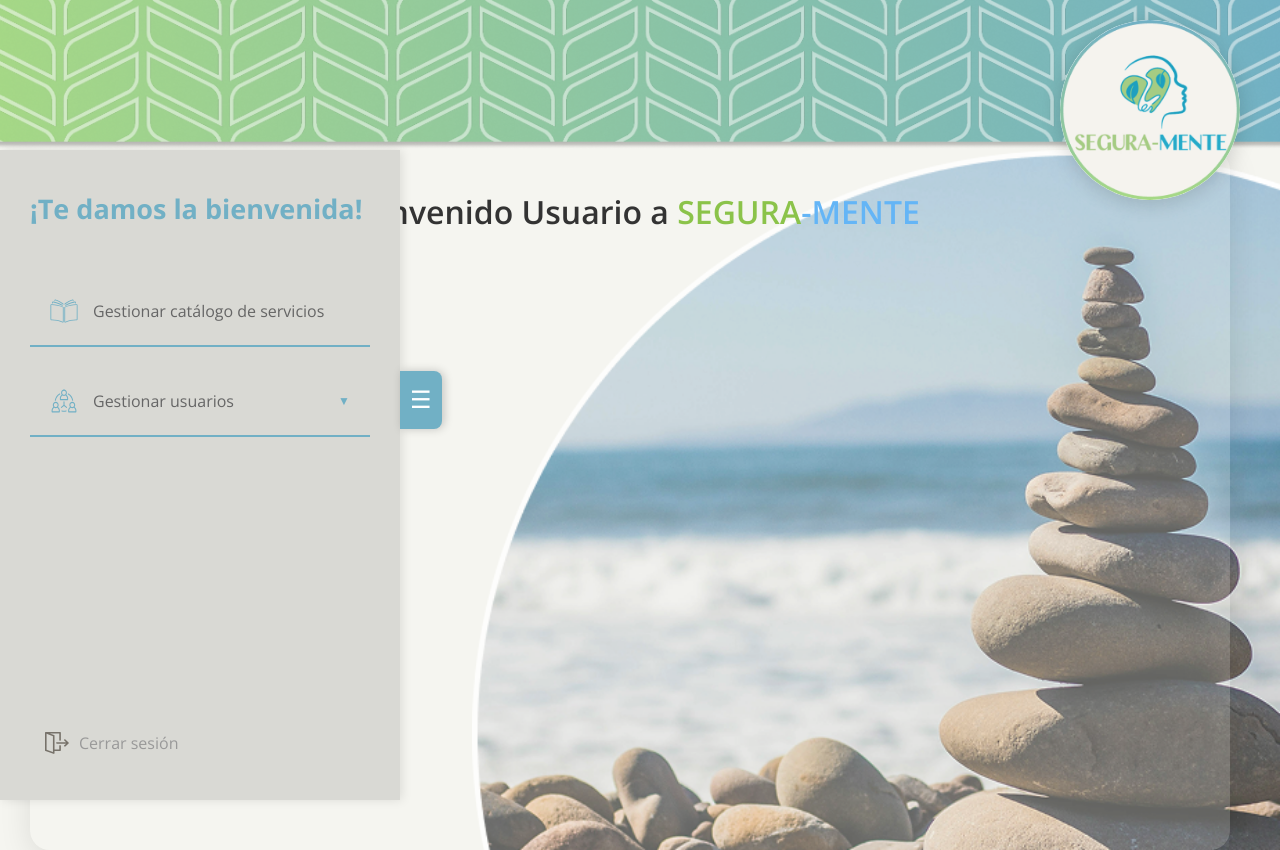
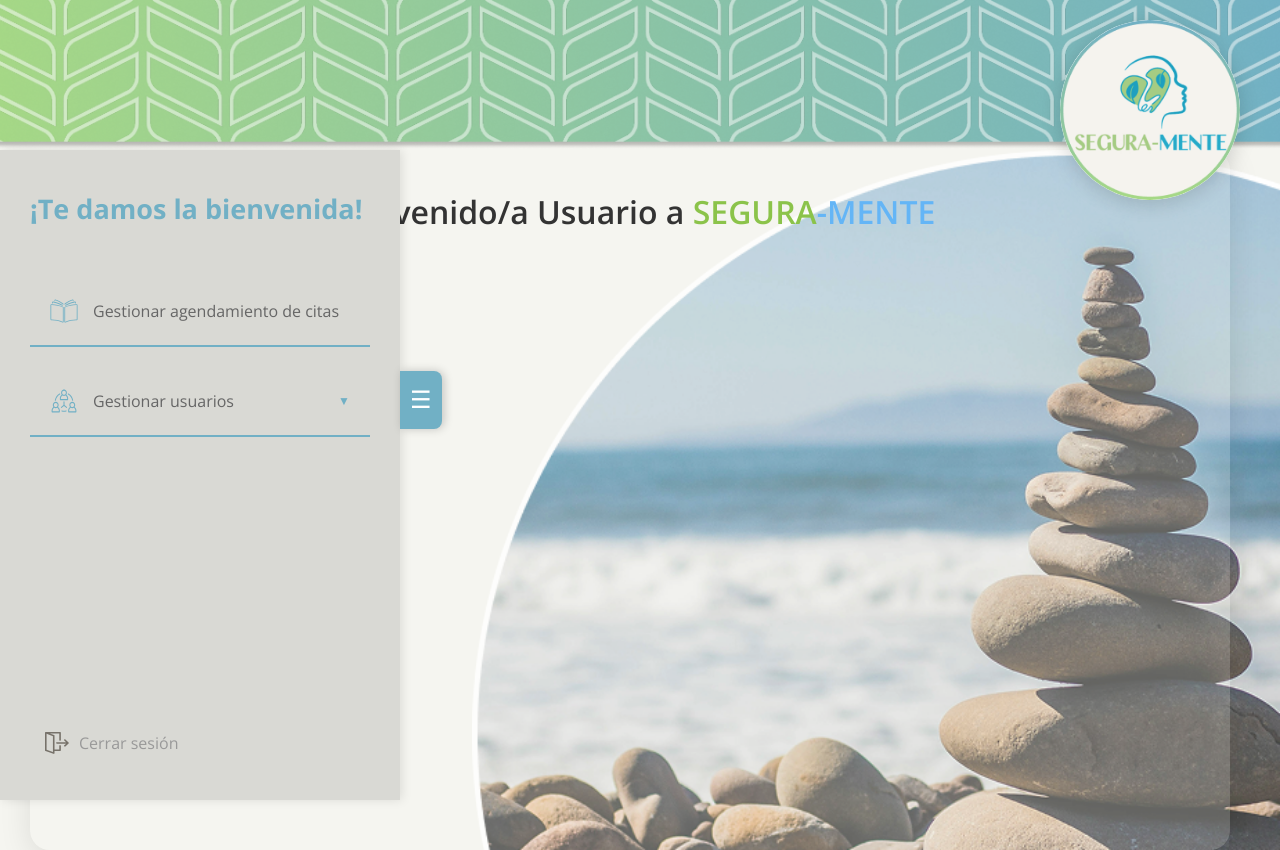
Before and after one commit to Juanflo112/segura-mente-app-GA8-220501096-AA1-EV02, a React (Create React App) app: page /dashboard in a window 1280 px wide. Built offline with nearby package versions, Linux system fonts and the light colour scheme; no server answers; sample sign-in values are in the browser's storage.

Commit message:
cambio front

```diff
--- a/src/components/Dashboard/Sidebar.jsx
+++ b/src/components/Dashboard/Sidebar.jsx
@@ -71,7 +71,7 @@ const Sidebar = ({ isOpen, onInteraction, onMenuClick, onMouseLeave }) => {
         <nav className="sidebar-nav">
           <button className="nav-item">
             <img src={iconoCatalogo} alt="Catálogo" className="nav-icon-img" />
-            <span className="nav-text">Gestionar catálogo de servicios</span>
+            <span className="nav-text">Gestionar agendamiento de citas</span>
           </button>
 
           <div
--- a/src/pages/DashboardPage.jsx
+++ b/src/pages/DashboardPage.jsx
@@ -125,7 +125,7 @@ const DashboardPage = () => {
         return (
           <div className="content-area">
             <h2 className="content-title">
-              Bienvenido {nombreUsuario && <span>{nombreUsuario}</span>} a <span className="brand-segura">SEGURA</span>
+              Bienvenido/a {nombreUsuario && <span>{nombreUsuario}</span>} a <span className="brand-segura">SEGURA</span>
               <span className="brand-mente">-MENTE</span>
             </h2>
           </div>
```
